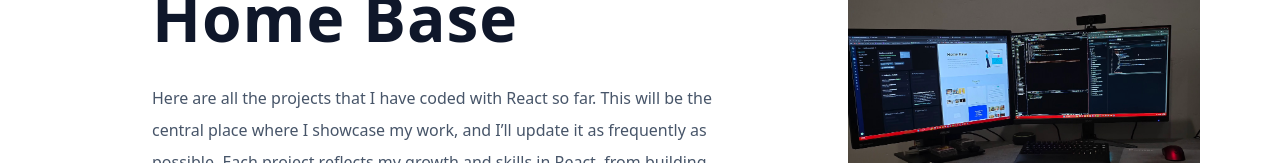
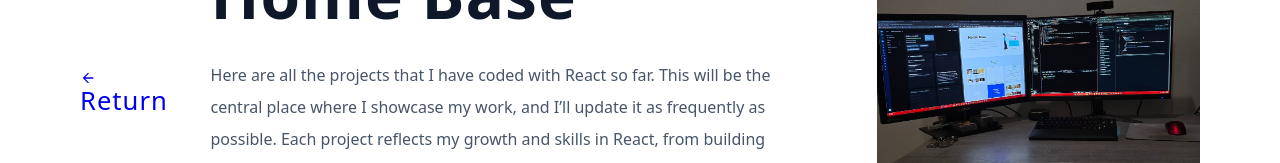
Before and after one commit to Dav50505/CMS-project, a React (Vite) app: page / in a window 1280 px wide. Shown: the part 232-395 px from the top of the page. Built offline with nearby package versions, Linux system fonts and the light colour scheme; no server answers.

Commit message:
Hero.jsx

```diff
--- a/src/Hero.jsx
+++ b/src/Hero.jsx
@@ -1,8 +1,14 @@
 import heroIMG from './assets/icon.jpg'
+import { IoMdArrowBack } from 'react-icons/io'
+
 
 const Hero = () => {
   return (
     <section className="hero">
+      <a href="https://webdev-david.netlify.app/" className="return-link">
+      <IoMdArrowBack className='arrow' />
+      <h4 className='return'>Return</h4>
+      </a>
       <div className="hero-center">
         <div className="hero-title">
           <h1>Home Base</h1>
```
